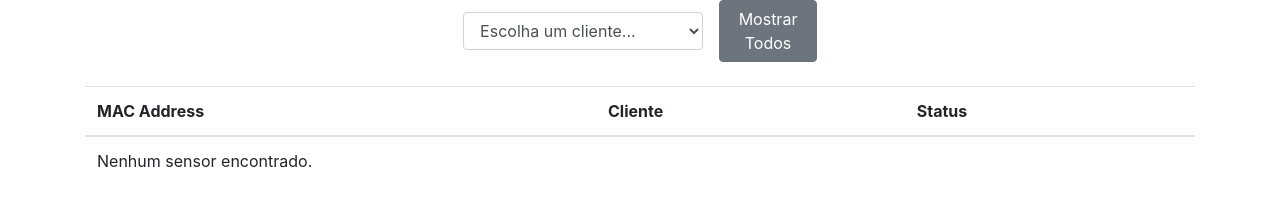
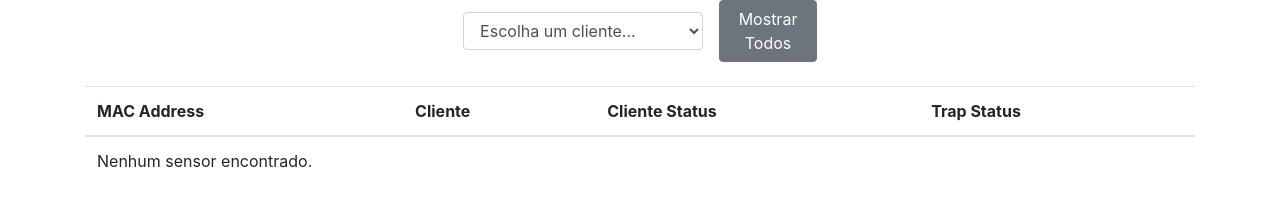
Before and after one commit to FernandoVinha/api_rato, a Django app: template templates/photo_trap_list.html in a window 1280 px wide. Shown: the part 56-257 px from the top of the page. Run offline with Django 5.2, Linux system fonts and the light colour scheme; the template is opened without the code that fills it, so the values that code supplies are empty; some libraries are stand-ins or nearby versions.

Commit message:
Update photo_trap_list.html
Fix table

```diff
--- a/templates/photo_trap_list.html
+++ b/templates/photo_trap_list.html
@@ -23,7 +23,8 @@
       <tr>
         <th>MAC Address</th>
         <th>Cliente</th>
-        <th>Status</th>
+        <th>Cliente Status</th>
+        <th>Trap Status</th>
       </tr>
     </thead>
     <tbody>
```
